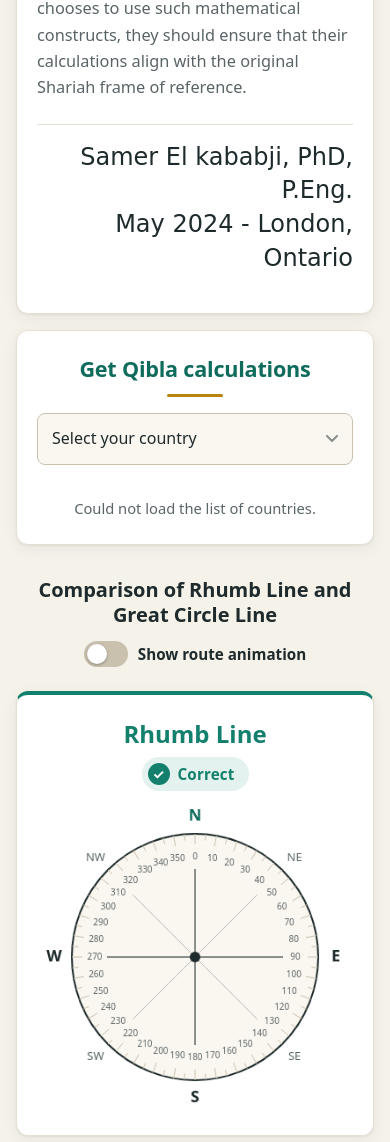
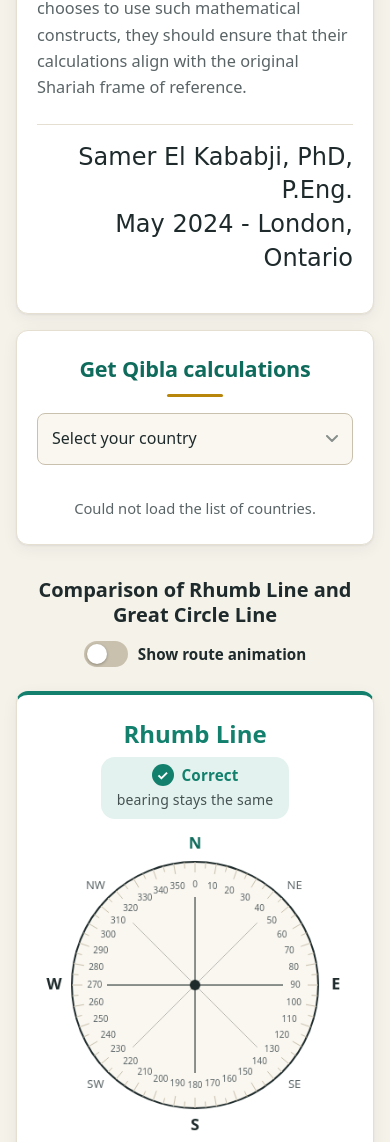
Before and after one commit to skababji/qibla_site, a plain HTML site: page web/index.html in a window 390 px wide. Shown: the part 1360-2502 px from the top of the page. Drawn offline with Linux system fonts and the light colour scheme; no server answers.

Commit message:
Explain the labels and fix the K in the signature
- "✓ Correct | bearing stays the same" and "✗ Not correct | bearing keeps
  changing"; on narrow phones the reason goes on its own line
- Signature now reads Samer El Kababji
- Refresh README screenshot

Co-Authored-By: Claude Opus 5.5 <noreply@anthropic.com>

```diff
--- a/web/index.html
+++ b/web/index.html
@@ -23,7 +23,7 @@
 
                 <p>It is essential to emphasize that neither great circle nor rhumb line calculations are necessary for determining the Qibla direction in North America. In Shariah, regardless of one's location on Earth, there is never a requirement for knowledge of geometry to ascertain the Qibla direction. However, if someone chooses to use such mathematical constructs, they should ensure that their calculations align with the original Shariah frame of reference. </p>
 
-                <p class="freestyle-element" id="signature">Samer El kababji, PhD, P.Eng. <br>May 2024  - London, Ontario</p>
+                <p class="freestyle-element" id="signature">Samer El Kababji, PhD, P.Eng. <br>May 2024  - London, Ontario</p>
             </div>
         </div>
         <div class="sidebar">
@@ -54,7 +54,7 @@
         <div class="compass-content route-rhumb">
             <div class="compass">
                 <h2>Rhumb Line</h2>
-                <p class="verdict verdict-correct"><span class="verdict-icon" aria-hidden="true">✓</span>Correct</p>
+                <p class="verdict verdict-correct"><span class="verdict-main"><span class="verdict-icon" aria-hidden="true">✓</span>Correct</span><span class="verdict-reason">bearing stays the same</span></p>
                 <div id="compass1"></div>
                 <div class="route-anim" id="anim1"></div>
             </div>
@@ -67,7 +67,7 @@
         <div class="compass-content route-gc">
             <div class="compass">
                 <h2>Great Circle Line</h2>
-                <p class="verdict verdict-wrong"><span class="verdict-icon" aria-hidden="true">✗</span>Not correct</p>
+                <p class="verdict verdict-wrong"><span class="verdict-main"><span class="verdict-icon" aria-hidden="true">✗</span>Not correct</span><span class="verdict-reason">bearing keeps changing</span></p>
                 <div id="compass2"></div>
                 <div class="route-anim" id="anim2"></div>
             </div>
--- a/web/static/styles.css
+++ b/web/static/styles.css
@@ -332,8 +332,10 @@ button:hover {
 /* Correct / Not correct label under each method's title */
 .verdict {
     display: inline-flex;
+    flex-wrap: wrap;
+    justify-content: center;
     align-items: center;
-    gap: 8px;
+    gap: 4px 8px;
     margin: 0 0 12px;
     padding: 5px 14px 5px 6px;
     border-radius: 999px;
@@ -342,6 +344,46 @@ button:hover {
     font-size: 0.95rem;
     font-weight: 700;
     letter-spacing: 0.01em;
+}
+
+.verdict-main {
+    display: inline-flex;
+    align-items: center;
+    gap: 8px;
+}
+
+.verdict-reason {
+    padding-left: 9px;
+    border-left: 1px solid color-mix(in srgb, currentColor 35%, transparent);
+    font-weight: 500;
+    color: var(--ink);
+    opacity: 0.8;
+}
+
+/* Narrow screens: put the reason on its own line instead of wrapping awkwardly */
+@media (max-width: 480px) {
+    .verdict {
+        display: flex;
+        flex-direction: column;
+        width: fit-content;
+        margin-left: auto;
+        margin-right: auto;
+        gap: 2px;
+        padding: 6px 16px 7px;
+        border-radius: 14px;
+    }
+
+    .verdict-main {
+        display: inline-flex;
+        align-items: center;
+        gap: 8px;
+    }
+
+    .verdict-reason {
+        padding-left: 0;
+        border-left: none;
+        font-size: 0.88rem;
+    }
 }
 
 .verdict-icon {
```
Also changed, not shown: docs/screenshot.png.
